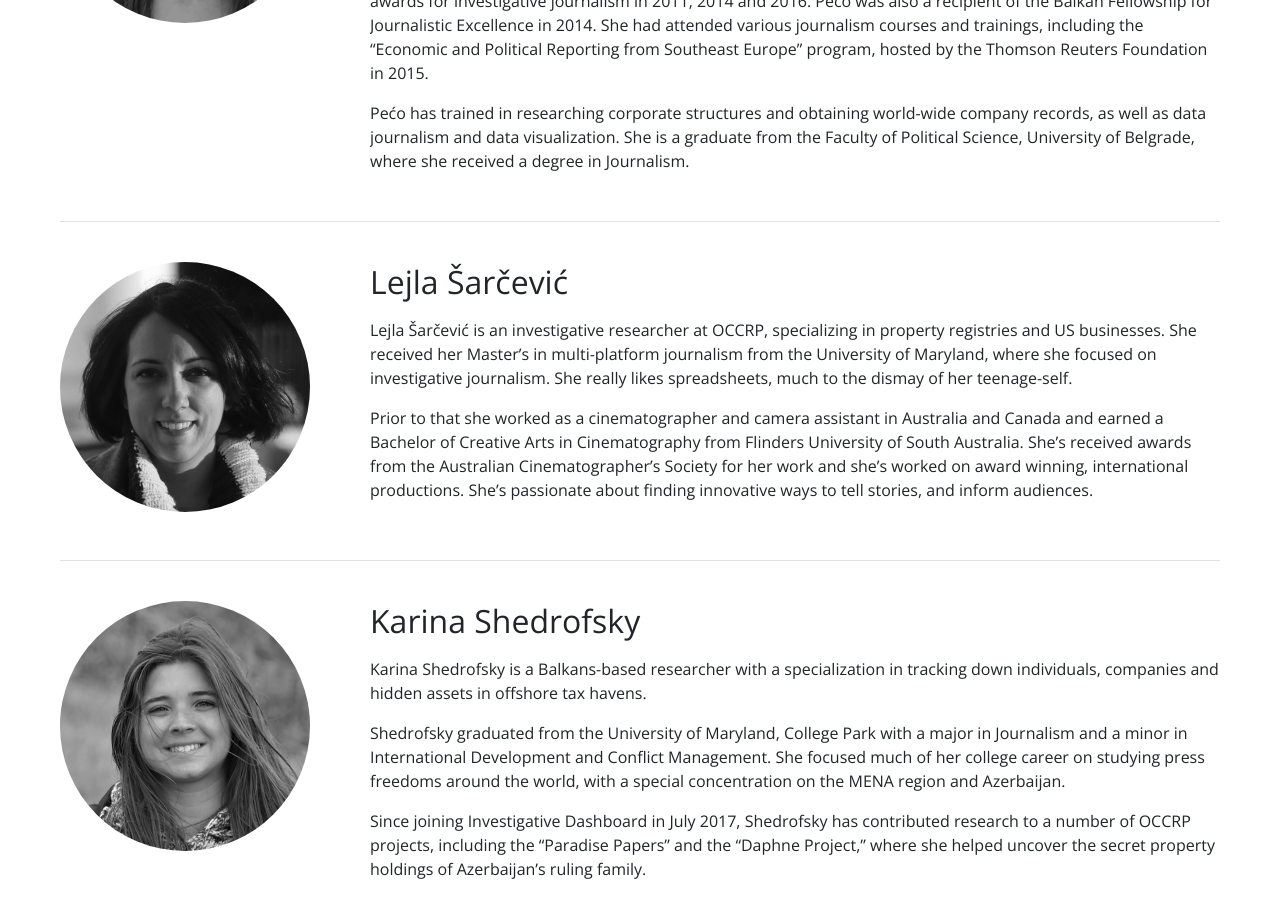
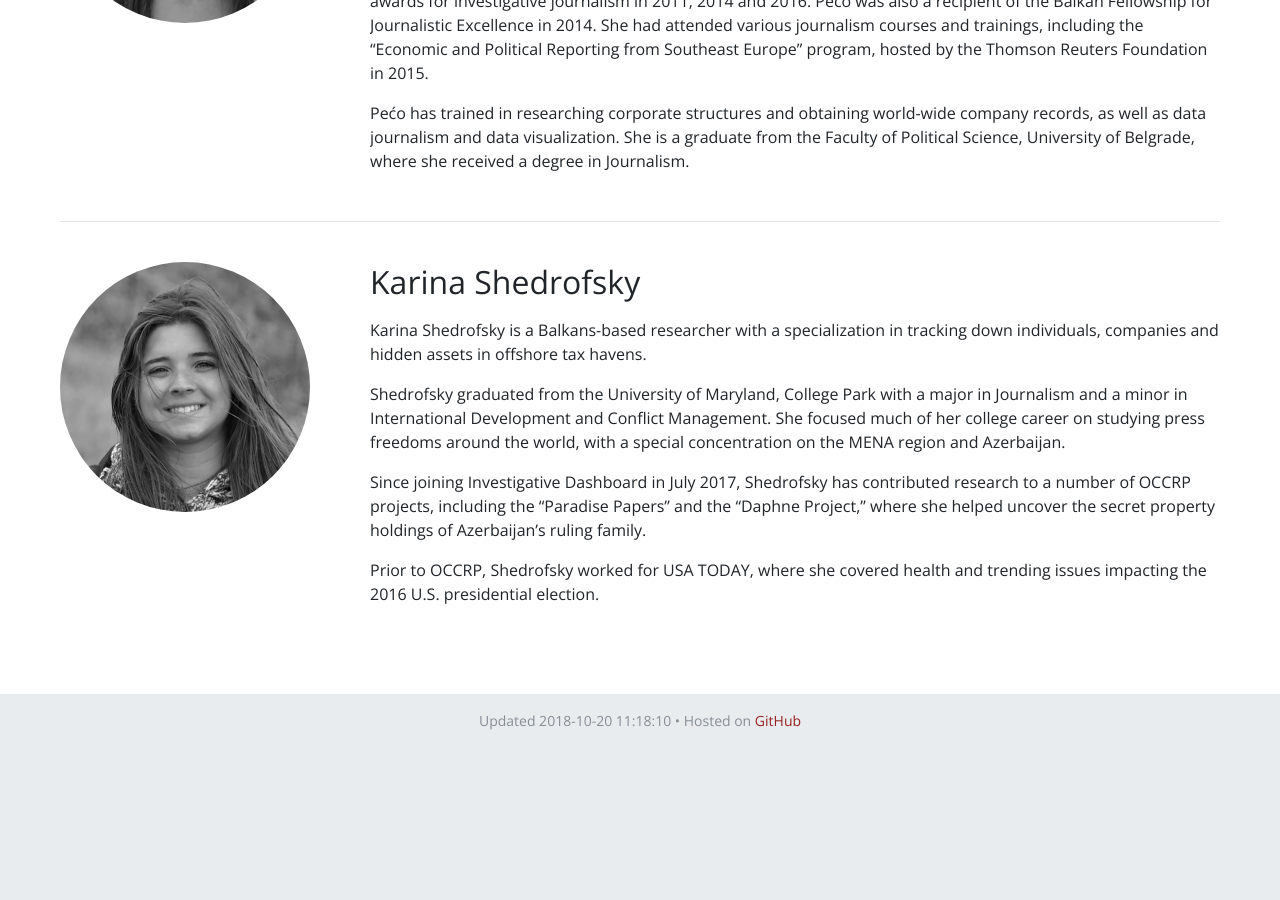
Before and after one commit to occrp/investigativedashboard.org, a Jekyll site: the page built from researchers.md, in a window 1280 px wide and 900 px high, scrolled down 1824 px. Built offline with Jekyll 4.4.1, drawn with Linux system fonts in a browser that asks for light colours; after the commit the page ends 2571 px from its top, so only the background shows below that.

Commit message:
Removed Lejla Sarcevic

```diff
--- a/researchers.md
+++ b/researchers.md
@@ -69,19 +69,6 @@ Pećo has trained in researching corporate structures and obtaining world-wide c
   </div>
 </div>
 
-<div class="media" id="lejla-s">
-  <img class="faceLarge media-img" src="/static/images/team/lejla-sarcevic-500.jpg" alt="Lejla Sarcevic" width="250" height="250" />
-
-  <div class="media-block">
-    <h2 class="t-light mb-3">Lejla Šarčević</h2>
-<div class="copy" markdown="1">
-Lejla Šarčević is an investigative researcher at OCCRP, specializing in property registries and US businesses. She received her Master's in multi-platform journalism from the University of Maryland, where she focused on investigative journalism. She really likes spreadsheets, much to the dismay of her teenage-self.
-
-Prior to that she worked as a cinematographer and camera assistant in Australia and Canada and earned a Bachelor of Creative Arts in Cinematography from Flinders University of South Australia. She’s received awards from the Australian Cinematographer’s Society for her work and she’s worked on award winning, international productions. She's passionate about finding innovative ways to tell stories, and inform audiences.
-</div>
-  </div>
-</div>
-
 <div class="media" id="karina">
   <img class="faceLarge media-img" src="/static/images/team/karina-shedrofsky-500.jpg" alt="Karina Shedrofsky" width="250" height="250" />
 
```
Also changed, not shown: index.md (+0 -10 lines).
